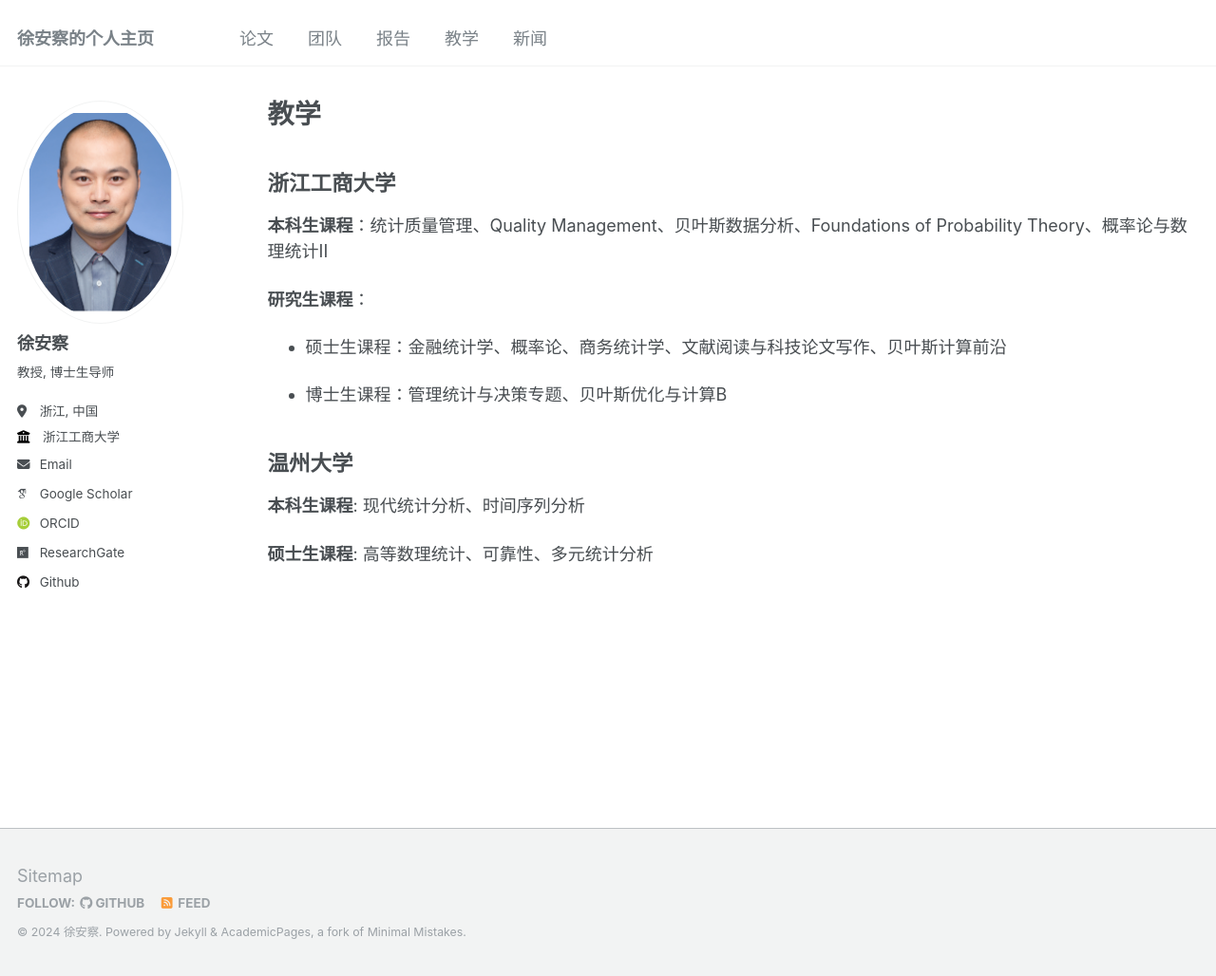
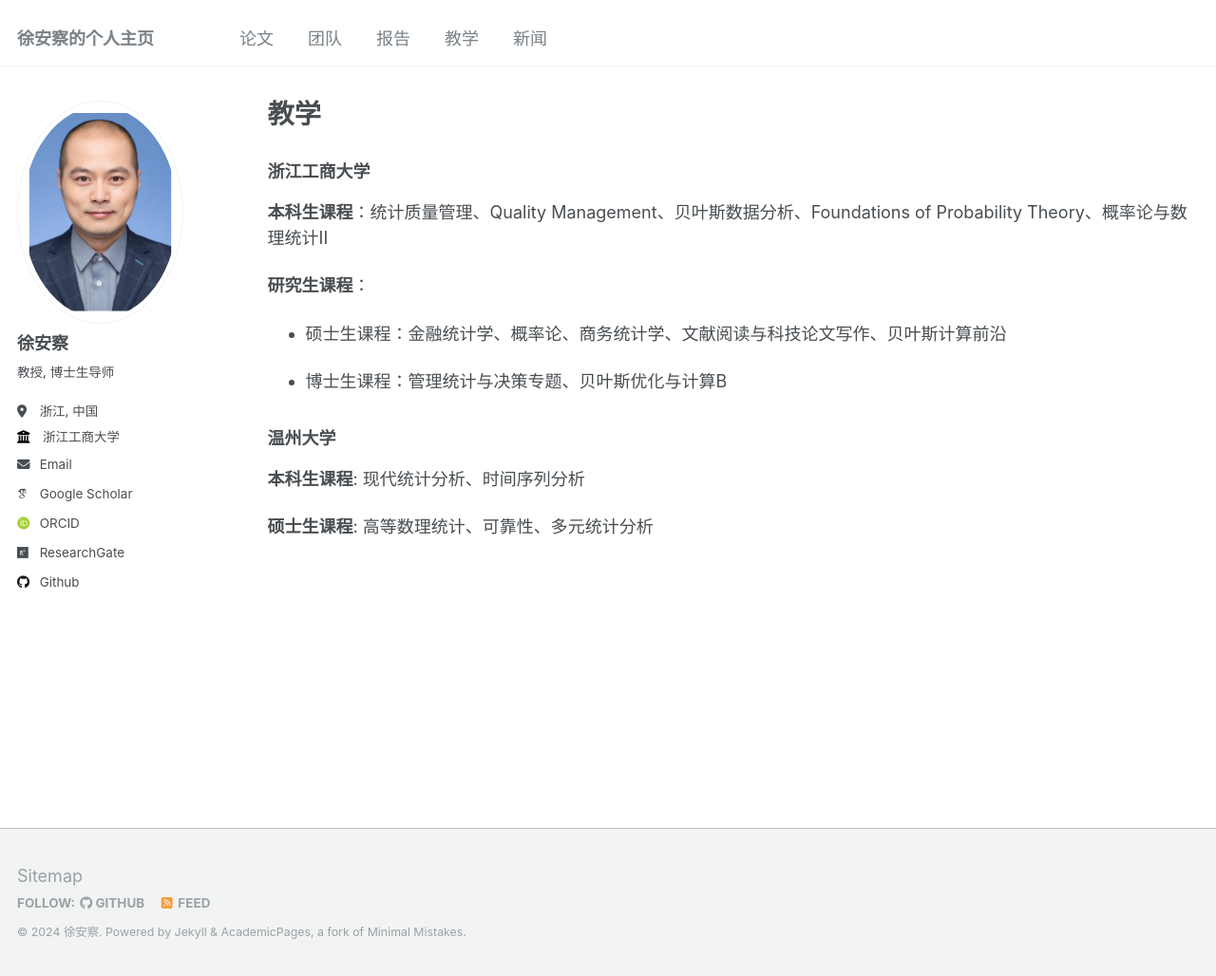
Before and after one commit to XU-ANCHA/XU-ANCHA.github.io, a Jekyll site: the page built from _pages/teaching.md, in a window 1280 px wide and 1028 px high. Shown: the whole window at 95% size. Built offline with Jekyll 4.4.1, drawn with Linux system fonts in a browser that asks for light colours; some web fonts are replaced.

```diff
--- a/_pages/teaching.md
+++ b/_pages/teaching.md
@@ -6,7 +6,7 @@ author_profile: true
 ---
 
 
-## 浙江工商大学
+### 浙江工商大学
 
 **本科生课程**：统计质量管理、Quality Management、贝叶斯数据分析、Foundations of Probability Theory、概率论与数理统计II
 
@@ -16,7 +16,7 @@ author_profile: true
 
 - 博士生课程：管理统计与决策专题、贝叶斯优化与计算B
 
-## 温州大学
+### 温州大学
 
 **本科生课程**: 现代统计分析、时间序列分析
 
```
